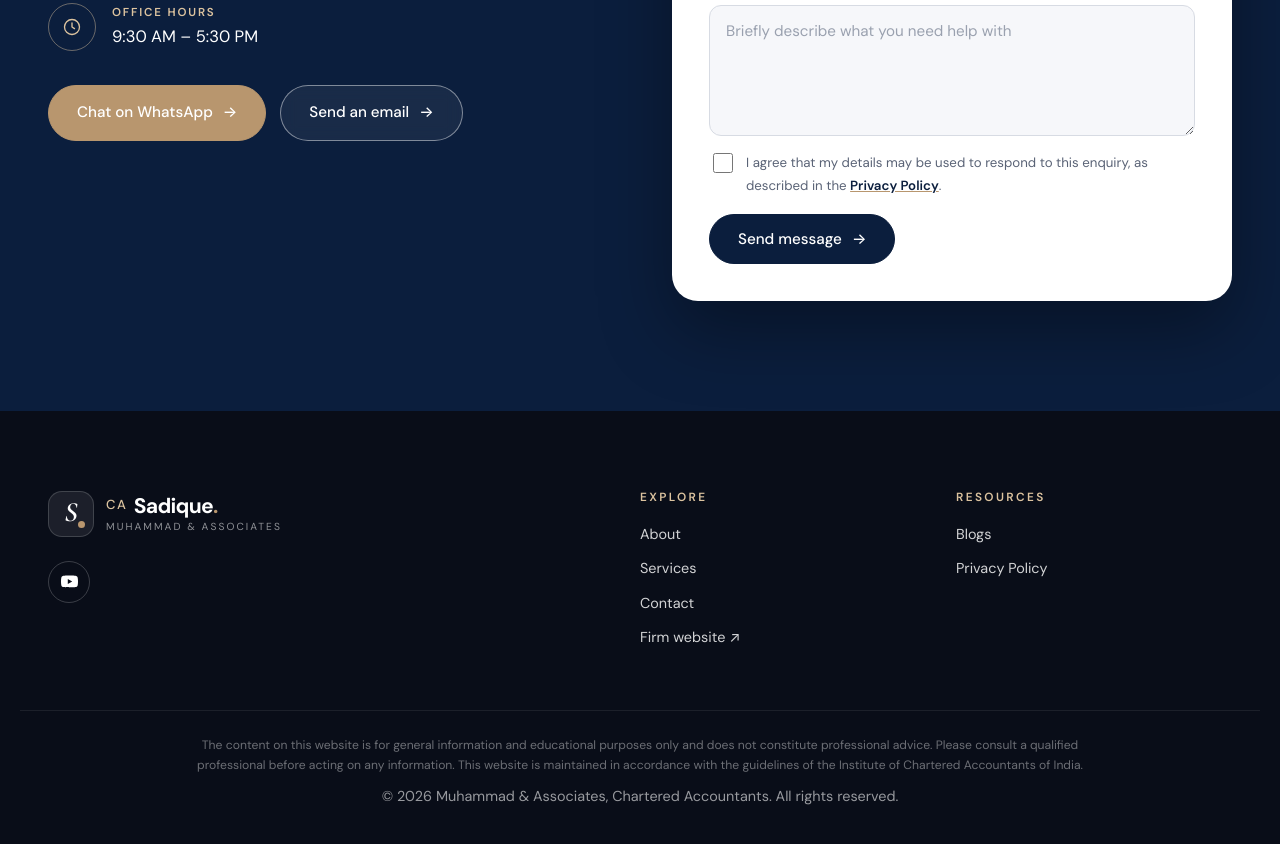
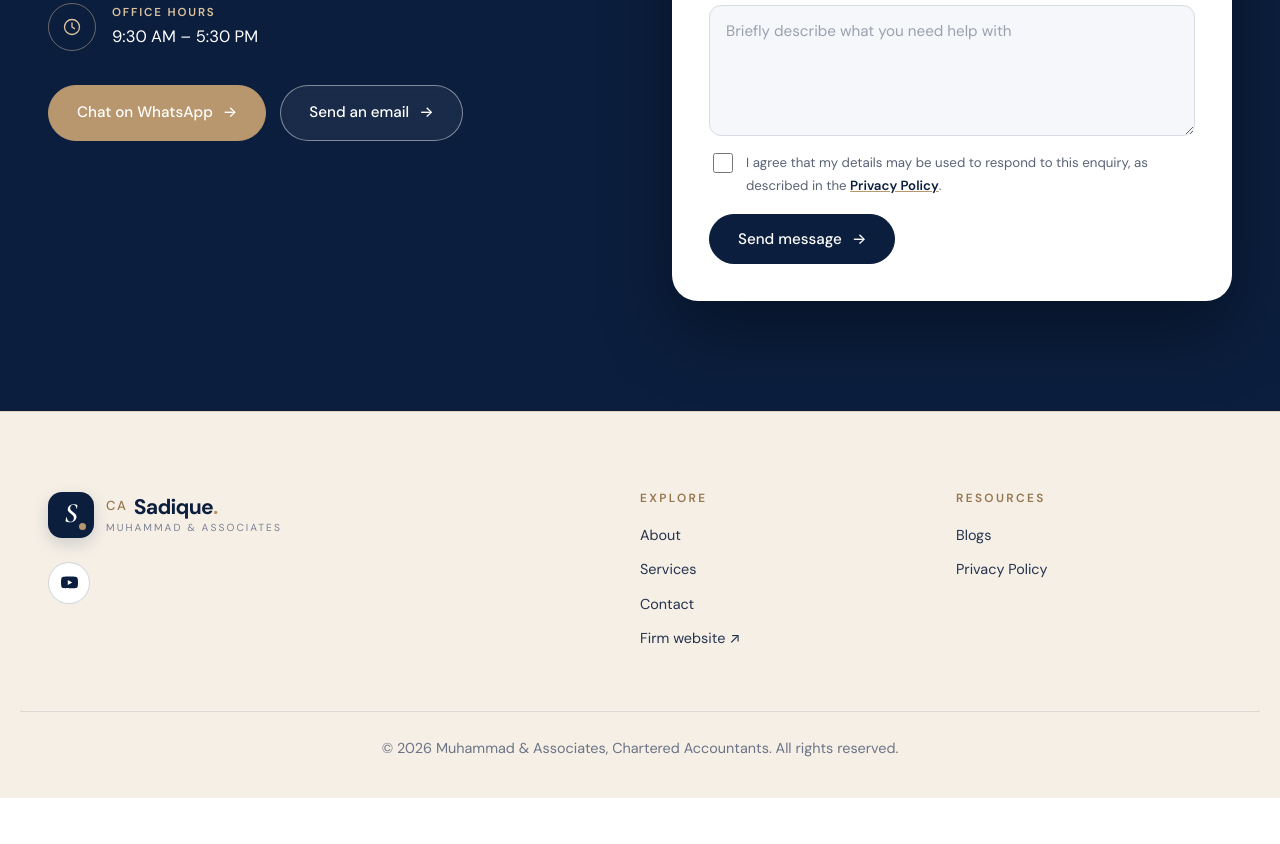
Before and after one commit to casadique/casadique.com, a plain HTML site: page index.html in a window 1280 px wide. Shown: the part 4792-5636 px from the top of the page. After the commit the page ends 5590 px from the top, so only its background shows below. Drawn offline with nearby package versions, Linux system fonts and the light colour scheme.

Commit message:
Light ivory footer; remove footer disclaimer

```diff
--- a/css/style.css
+++ b/css/style.css
@@ -452,3 +452,23 @@ main > .section:first-child, main.section { padding-top: calc(var(--header-h) +
   .brand-mark { width: 42px; height: 42px; font-size: 1.55rem; }
   .hero-meta { gap: 20px; }
 }
+
+/* ---------- Footer: light ivory ---------- */
+.site-footer { background: #f5efe6; color: #5d6578; border-top: 1px solid rgba(184,150,110,.35); }
+.site-footer::after { display: none; }
+.site-footer .brand { color: var(--navy); }
+.site-footer .brand-mark { background: var(--navy); border: 0; box-shadow: 0 6px 16px rgba(11,30,61,.16); }
+.site-footer .brand-text strong b { color: var(--bronze-dark); }
+.site-footer .brand-text small { color: #7a8193; }
+.footer-grid h4 { color: var(--bronze-dark); }
+.footer-grid > div > a:not(.brand) { color: #24324d; }
+.footer-grid > div > a:not(.brand):hover { color: var(--bronze-dark); }
+.socials a { border-color: rgba(11,30,61,.18); color: var(--navy); background: #fff; }
+.socials a:hover { background: var(--navy); border-color: var(--navy); color: #fff; }
+.footer-bottom { border-top-color: rgba(11,30,61,.10); }
+.footer-bottom p { color: #6b7486; }
+:root[data-theme="dark"] .site-footer { background: #0b1324; color: rgba(255,255,255,.6); border-top-color: rgba(255,255,255,.08); }
+:root[data-theme="dark"] .site-footer .brand { color: #fff; }
+:root[data-theme="dark"] .footer-grid > div > a:not(.brand) { color: rgba(255,255,255,.8); }
+:root[data-theme="dark"] .socials a { background: transparent; color: #fff; border-color: rgba(255,255,255,.2); }
+:root[data-theme="dark"] .footer-bottom p { color: rgba(255,255,255,.55); }
--- a/index.html
+++ b/index.html
@@ -243,7 +243,6 @@
     </div>
   </div>
   <div class="container footer-bottom">
-    <p class="disclaimer" data-bind="disclaimer"></p>
     <p>© <span id="year"></span> <span data-bind="firm"></span>, Chartered Accountants. All rights reserved.</p>
   </div>
 </footer>
--- a/js/content.js
+++ b/js/content.js
@@ -59,7 +59,7 @@ window.SITE = {
       twitter: "",
     },
 
-    disclaimer: "The content on this website is for general information and educational purposes only and does not constitute professional advice. Please consult a qualified professional before acting on any information. This website is maintained in accordance with the guidelines of the Institute of Chartered Accountants of India.",
+    disclaimer: "",   // footer disclaimer removed at owner's request
   },
 
   /* ---------------- SERVICES ---------------- */
```
Also changed, not shown: post.html (+0 -1 lines), privacy.html (+0 -1 lines), services/accounting-bookkeeping.html (+0 -1 lines), services/accounts-taxation-training.html (+0 -1 lines), services/audit-assurance.html (+0 -1 lines), services/corporate-compliance.html (+0 -1 lines), services/gst.html (+0 -1 lines), services/income-tax.html (+0 -1 lines), services/nri-taxation.html (+0 -1 lines), services/startup-advisory.html (+0 -1 lines), thank-you.html (+0 -1 lines).
